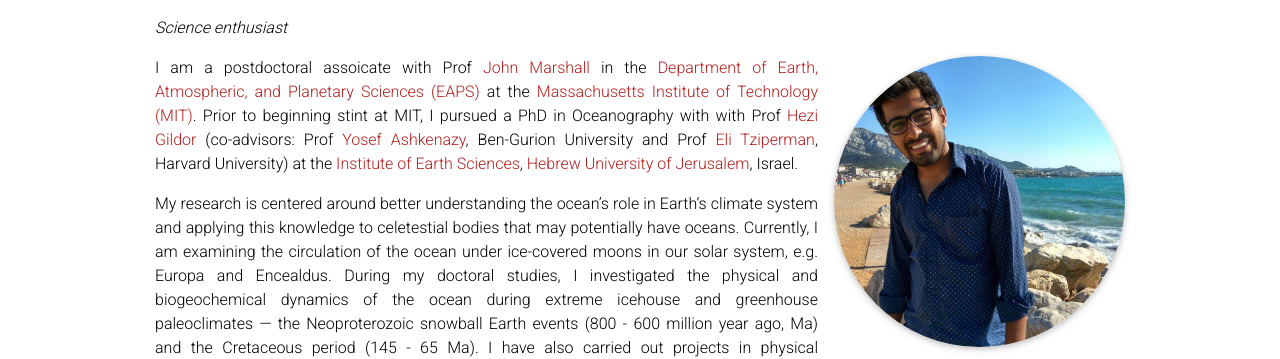
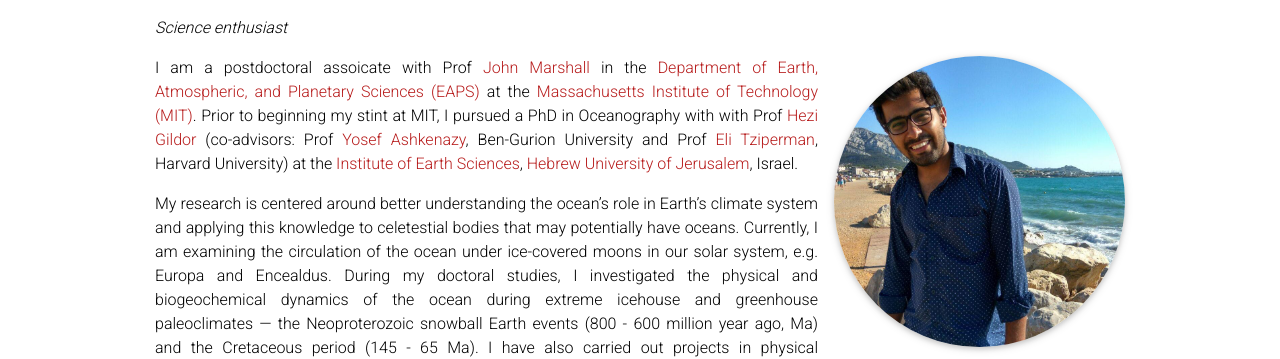
Before and after one commit to kaushalgianchandani/kaushalgianchandani.github.io, a Jekyll site: the page built from _pages/about.md, in a window 1280 px wide. Shown: the part 145-504 px from the top of the page. Built offline with Jekyll 4.4.1, drawn with Linux system fonts in a browser that asks for light colours; full-size pictures stand in for the smaller copies a plugin makes; emoji names are drawn with the system emoji font; comment, search, counter and statistics services are not loaded; a style sheet for code colours, icons or effects is not loaded.

Commit message:
typos fixed

```diff
--- a/_pages/about.md
+++ b/_pages/about.md
@@ -19,7 +19,7 @@
 social: true  # includes social icons at the bottom of the page
 ---
 
-I am a postdoctoral assoicate with Prof [John Marshall](https://oceans.mit.edu/JohnMarshall/) in the [Department of Earth, Atmospheric, and Planetary Sciences (EAPS)](https://eapsweb.mit.edu/) at the [Massachusetts Institute of Technology (MIT)](https://web.mit.edu/). Prior to beginning stint at MIT, I pursued a PhD in Oceanography with with Prof [Hezi Gildor](http://hezigildor.es.huji.ac.il/) \(co-advisors: Prof [Yosef Ashkenazy](http://www.bgu.ac.il/~ashkena/), Ben-Gurion University and Prof [Eli Tziperman](https://www.seas.harvard.edu/climate/eli/), Harvard University\) at the [Institute of Earth Sciences](http://en.earth.huji.ac.il), [Hebrew University of Jerusalem](http://new.huji.ac.il/en), Israel.
+I am a postdoctoral assoicate with Prof [John Marshall](https://oceans.mit.edu/JohnMarshall/) in the [Department of Earth, Atmospheric, and Planetary Sciences (EAPS)](https://eapsweb.mit.edu/) at the [Massachusetts Institute of Technology (MIT)](https://web.mit.edu/). Prior to beginning my stint at MIT, I pursued a PhD in Oceanography with with Prof [Hezi Gildor](http://hezigildor.es.huji.ac.il/) \(co-advisors: Prof [Yosef Ashkenazy](http://www.bgu.ac.il/~ashkena/), Ben-Gurion University and Prof [Eli Tziperman](https://www.seas.harvard.edu/climate/eli/), Harvard University\) at the [Institute of Earth Sciences](http://en.earth.huji.ac.il), [Hebrew University of Jerusalem](http://new.huji.ac.il/en), Israel.
 
 My research is centered around better understanding the ocean's role in Earth's climate system and applying this knowledge to celetestial bodies that may potentially have oceans. Currently, I am examining the circulation of the ocean under ice-covered moons in our solar system, e.g. Europa and Encealdus. During my doctoral studies, I investigated the physical and biogeochemical dynamics of the ocean during extreme icehouse and greenhouse paleoclimates --- the Neoproterozoic snowball Earth events (800 - 600 million year ago, Ma) and the Cretaceous period (145 - 65 Ma). I have also carried out projects in physical oceanography, statistical analysis of climate data and nonlinear dynamics.
 
```
